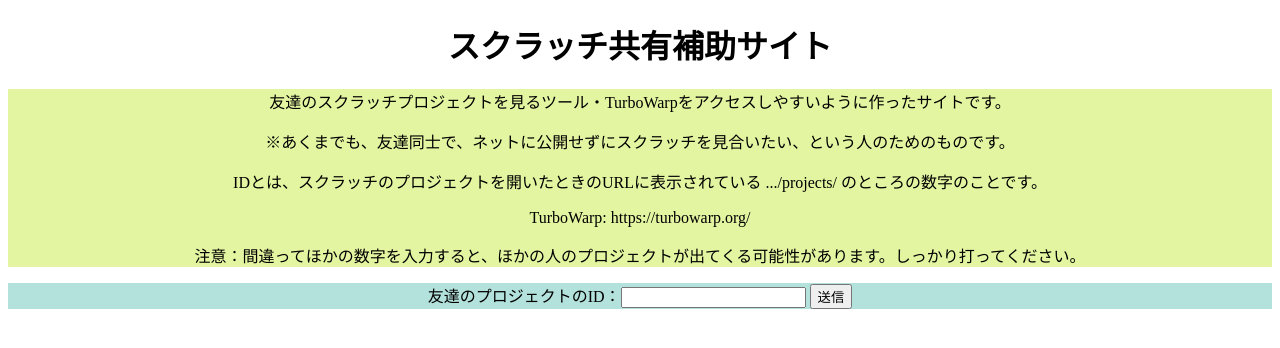
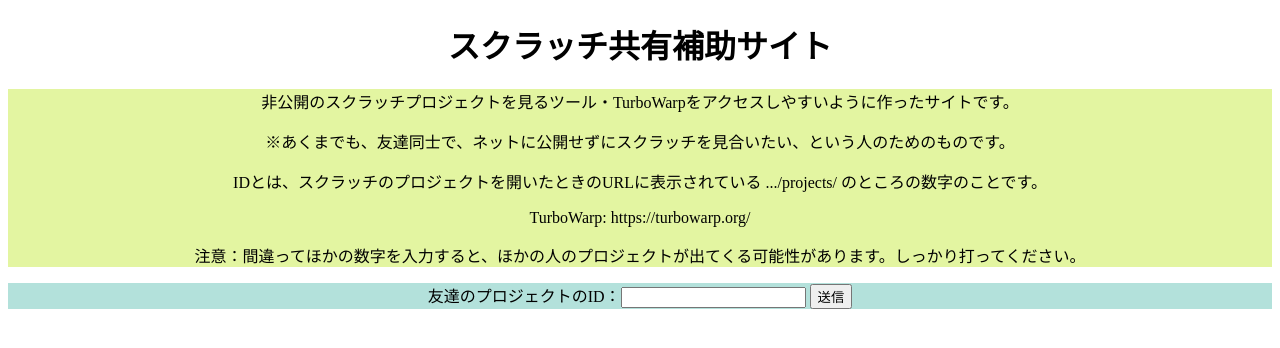
Before and after one commit to gitHubUserNK/ScratchShare, a plain HTML site: page index.html in a window 1280 px wide. Drawn offline with Linux system fonts and the light colour scheme.

Commit message:
Update index.html

```diff
--- a/index.html
+++ b/index.html
@@ -22,7 +22,7 @@
   <div id="center">
     <h1>スクラッチ共有補助サイト</h1>
     <div id="text-caution">
-      <p>友達のスクラッチプロジェクトを見るツール・TurboWarpをアクセスしやすいように作ったサイトです。</p>
+      <p>非公開のスクラッチプロジェクトを見るツール・TurboWarpをアクセスしやすいように作ったサイトです。</p>
       <p>※あくまでも、友達同士で、ネットに公開せずにスクラッチを見合いたい、という人のためのものです。</p>
       <p>IDとは、スクラッチのプロジェクトを開いたときのURLに表示されている .../projects/ のところの数字のことです。</p>
       <p>TurboWarp: https://turbowarp.org/ </p>
```
